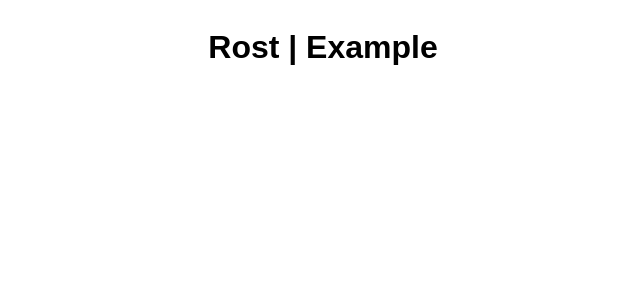
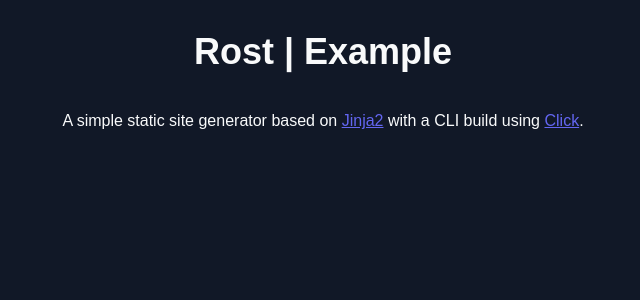
Before and after one commit to Robert-96/rost, a Python web app: template example/templates/index.html in a window 1280 px wide. Shown: the top 300 px of the page, without its empty margins (317-957 px from the left). Run offline with Jinja, Linux system fonts and the light colour scheme; the template is opened without the code that fills it, so the values that code supplies are empty.

Commit message:
Update the example

```diff
--- /dev/null
+++ b/example/templates/components/_content.html
@@ -0,0 +1,3 @@
+<div>
+  <p>A simple static site generator based on {{ utils.link('Jinja2', 'https://jinja.palletsprojects.com/') }} with a CLI build using {{ utils.link('Click', 'https://click.palletsprojects.com/') }}.</p>
+</div>
--- a/example/templates/components/_title.html
+++ b/example/templates/components/_title.html
@@ -1,3 +1,3 @@
-<h1 id="title">{{ title if title else "Rost | Example"}}</h1>
-
-{{ title }}
+<header>
+  <h1 id="title">{{ title if title else "Rost | Example"}}</h1>
+</header>
--- /dev/null
+++ b/example/templates/components/_utils.html
@@ -0,0 +1,3 @@
+{% macro link(text, location) -%}
+  <a href="{{ location }}" class="link" target="_blank" rel="noopener noreferrer">{{ text }}</a>
+{%- endmacro %}
--- a/example/templates/index.html
+++ b/example/templates/index.html
@@ -8,9 +8,12 @@
 
   <link rel="stylesheet" href="static/css/style.css">
 </head>
-<body>
+<body class="bg-gray text-white">
+
+  {% import 'components/_utils.html' as utils %}
 
   {% include 'components/_title.html' %}
+  {% include 'components/_content.html' %}
 
 </body>
 </html>
--- a/example/templates/static/css/style.css
+++ b/example/templates/static/css/style.css
@@ -1,6 +1,34 @@
 body {
   display: flex;
+  flex-direction: column;
+
   justify-content: center;
+  align-items: center;
 
   font-family: Arial, Helvetica, sans-serif;
 }
+
+#title {
+  font-size: 2.25rem;
+  line-height: 2.5rem;
+}
+
+.text-white {
+  color: #F9FAFB;
+}
+
+.text-gray {
+  color: #111827;
+}
+
+.bg-white {
+  background-color: #F9FAFB;
+}
+
+.bg-gray {
+  background-color: #111827;
+}
+
+.link {
+  color: #6366F1;
+}
```
